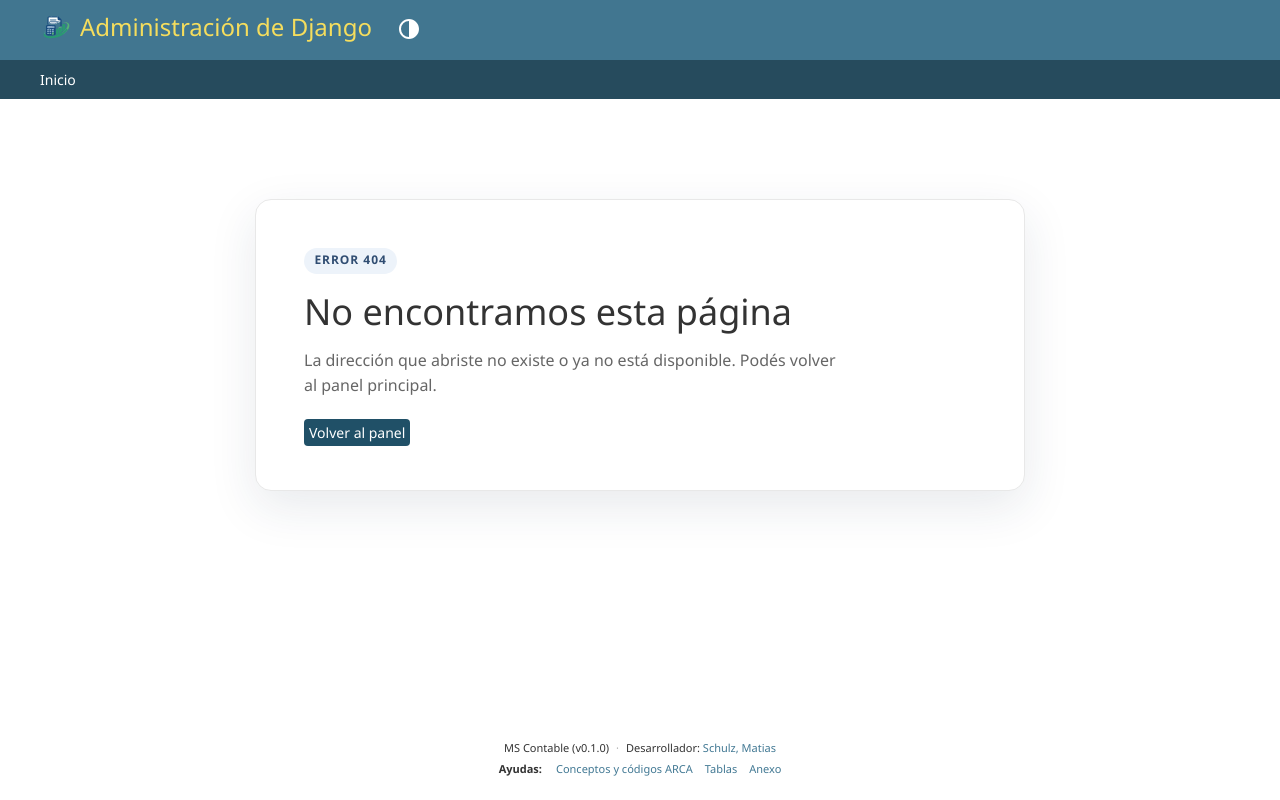
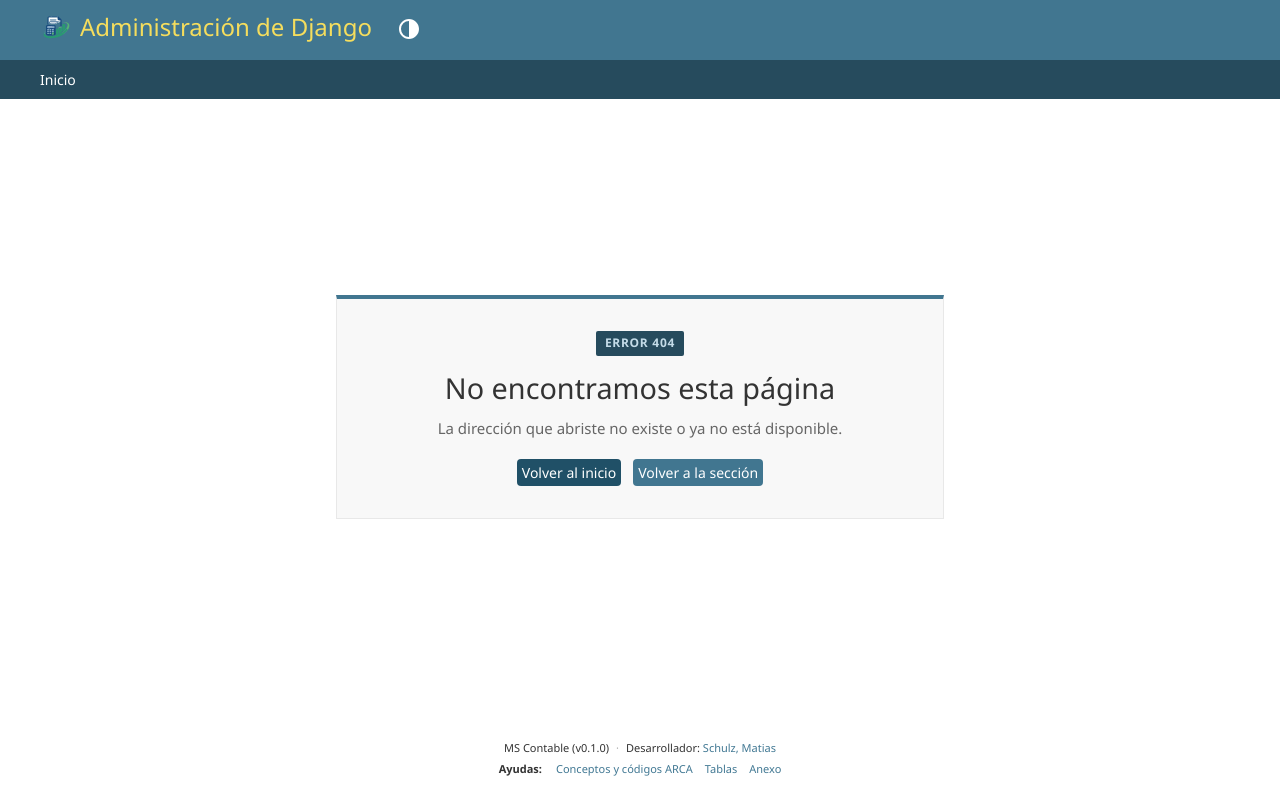
Before and after one commit to IgnacioAusili/ms_contable, a Django app: template templates/404.html in a window 1280 px wide. Run offline with Django 5.2, Linux system fonts and the light colour scheme; the template is opened without the code that fills it: most values are stand-ins (such as "Sample title", 1, 10 or a date in 2020).

```diff
--- a/static/css/error-pages.css
+++ b/static/css/error-pages.css
@@ -1,36 +1,129 @@
+.page-error-body #container {
+    min-width: 0;
+    height: 100vh;
+    height: 100dvh;
+}
+
+.page-error-body #container > .main {
+    flex: 1 1 auto;
+    min-height: 0;
+}
+
+.page-error-body .main > .content {
+    min-height: 0;
+}
+
+.page-error-body #content {
+    box-sizing: border-box;
+    display: grid;
+    height: 100%;
+    place-items: center;
+    padding: clamp(0.75rem, 2.5vh, 1.5rem) clamp(1rem, 4vw, 2.5rem);
+}
+
+.page-error-body #content > .clear {
+    display: none;
+}
+
 .page-error {
-    max-width: 42rem;
-    margin: clamp(2rem, 10vh, 6rem) auto;
-    padding: clamp(1.5rem, 5vw, 3rem);
-    background: var(--body-bg);
+    box-sizing: border-box;
+    width: min(100%, 38rem);
+    margin: 0 auto;
+    padding: clamp(1.25rem, 4vh, 2rem) clamp(1.25rem, 4vw, 2.5rem);
+    background: var(--darkened-bg);
     border: 1px solid var(--hairline-color);
-    border-radius: 1rem;
-    box-shadow: 0 1rem 3rem rgb(30 50 75 / 10%);
+    border-top: 4px solid var(--secondary);
+    text-align: center;
 }
 
 .page-error__code {
     display: inline-block;
-    margin: 0 0 0.8rem;
-    padding: 0.3rem 0.65rem;
-    color: #304d72;
-    background: #edf3fa;
-    border-radius: 999px;
+    margin: 0 0 0.75rem;
+    padding: 0.25rem 0.55rem;
+    color: var(--breadcrumbs-fg);
+    background: var(--breadcrumbs-bg);
+    border-radius: 2px;
     font-size: 0.75rem;
     font-weight: 700;
-    letter-spacing: 0.08em;
+    letter-spacing: 0.06em;
     text-transform: uppercase;
 }
 
 .page-error h1 {
-    margin: 0 0 0.75rem;
+    margin: 0 0 0.6rem;
     color: var(--body-fg);
-    font-size: clamp(1.65rem, 4vw, 2.25rem);
+    font-size: clamp(1.4rem, 3vw, 1.8rem);
 }
 
-.page-error > p:not(.page-error__code) {
-    max-width: 34rem;
-    margin: 0 0 1.5rem;
+.page-error__description {
+    max-width: 32rem;
+    margin: 0 auto 1.25rem;
     color: var(--body-quiet-color);
-    font-size: 1rem;
-    line-height: 1.6;
+    font-size: 0.9375rem;
+    line-height: 1.5;
 }
+
+.page-error__actions {
+    display: flex;
+    justify-content: center;
+    gap: 0.75rem;
+    flex-wrap: wrap;
+}
+
+@media (max-width: 600px) {
+    .page-error-body #header {
+        padding: 10px 16px;
+    }
+
+    .page-error-body #site-name {
+        margin: 0;
+        font-size: 1.25rem;
+    }
+
+    .page-error-body div.breadcrumbs {
+        padding: 8px 16px;
+    }
+
+    .page-error-body #content {
+        padding: 0.75rem 1rem;
+    }
+
+    .page-error-body .footer-help {
+        display: none;
+    }
+
+    .page-error-body .footer-info {
+        flex-wrap: wrap;
+    }
+}
+
+@media (max-height: 520px) {
+    .page-error-body #header {
+        padding-top: 6px;
+        padding-bottom: 6px;
+    }
+
+    .page-error-body div.breadcrumbs {
+        padding-top: 5px;
+        padding-bottom: 5px;
+    }
+
+    .page-error-body #content {
+        padding-top: 0.5rem;
+        padding-bottom: 0.5rem;
+    }
+
+    .page-error {
+        padding-top: 1rem;
+        padding-bottom: 1rem;
+    }
+
+    .page-error-body #footer {
+        padding-top: 5px;
+        padding-bottom: 5px;
+    }
+
+    .page-error-body .footer-help {
+        display: none;
+    }
+}
--- a/templates/404.html
+++ b/templates/404.html
@@ -2,6 +2,7 @@
 {% load static %}
 
 {% block title %}Página no encontrada | {{ app_name }}{% endblock %}
+{% block bodyclass %}page-error-body{% endblock %}
 
 {% block extrastyle %}
     {{ block.super }}
@@ -12,9 +13,14 @@
     <main class="page-error" aria-labelledby="page-error-title">
         <p class="page-error__code">Error 404</p>
         <h1 id="page-error-title">No encontramos esta página</h1>
-        <p>
-            La dirección que abriste no existe o ya no está disponible. Podés volver al panel principal.
+        <p class="page-error__description">
+            La dirección que abriste no existe o ya no está disponible.
         </p>
-        <a class="button default" href="{% url 'admin:index' %}">Volver al panel</a>
+        <div class="page-error__actions">
+            <a class="button default" href="{% url 'admin:index' %}">Volver al inicio</a>
+            {% if nearest_section_url %}
+                <a class="button" href="{{ nearest_section_url }}">Volver a la sección</a>
+            {% endif %}
+        </div>
     </main>
 {% endblock %}
```
Also changed, not shown: ms_contable/admin_site.py (+28 -1 lines), ms_contable/views.py (+24 -1 lines).
